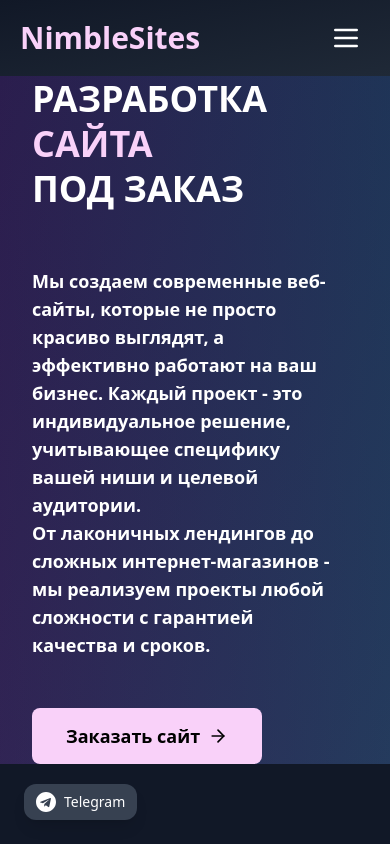
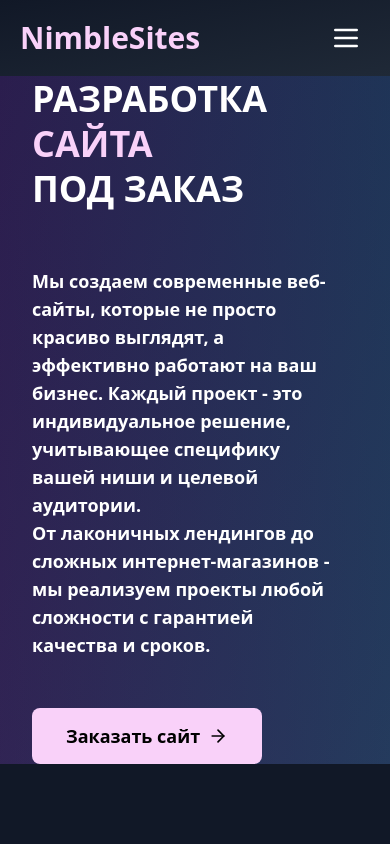
Before and after one commit to TakaMorY/NimbleSites, a Nuxt app: page / in a window 390 px wide. Shown: the top 844 px of the page. Built offline with nearby package versions, Linux system fonts and the light colour scheme.

Commit message:
photochangeagain

```diff
--- a/components/TelegramButton.vue
+++ b/components/TelegramButton.vue
@@ -1,6 +1,6 @@
 <template>
     <NuxtLink to="https://t.me/TakaMorY"
-        class="fixed bottom-6 left-6 bg-gray-700 hover:bg-gray-800 text-white py-2 px-3 rounded-xl shadow-lg transition-all duration-300 transform hover:scale-105 z-50 group flex items-center space-x-2"
+        class="fixed bottom-6 left-6 bg-gray-700 hover:bg-gray-800 text-white py-2 px-3 rounded-xl shadow-lg transition-all duration-300 transform hover:scale-105 z-50 group flex items-center space-x-2 md:flex hidden"
         aria-label="Написать в Telegram">
         <svg class="w-5 h-5" viewBox="0 0 24 24" fill="currentColor">
             <path
```
